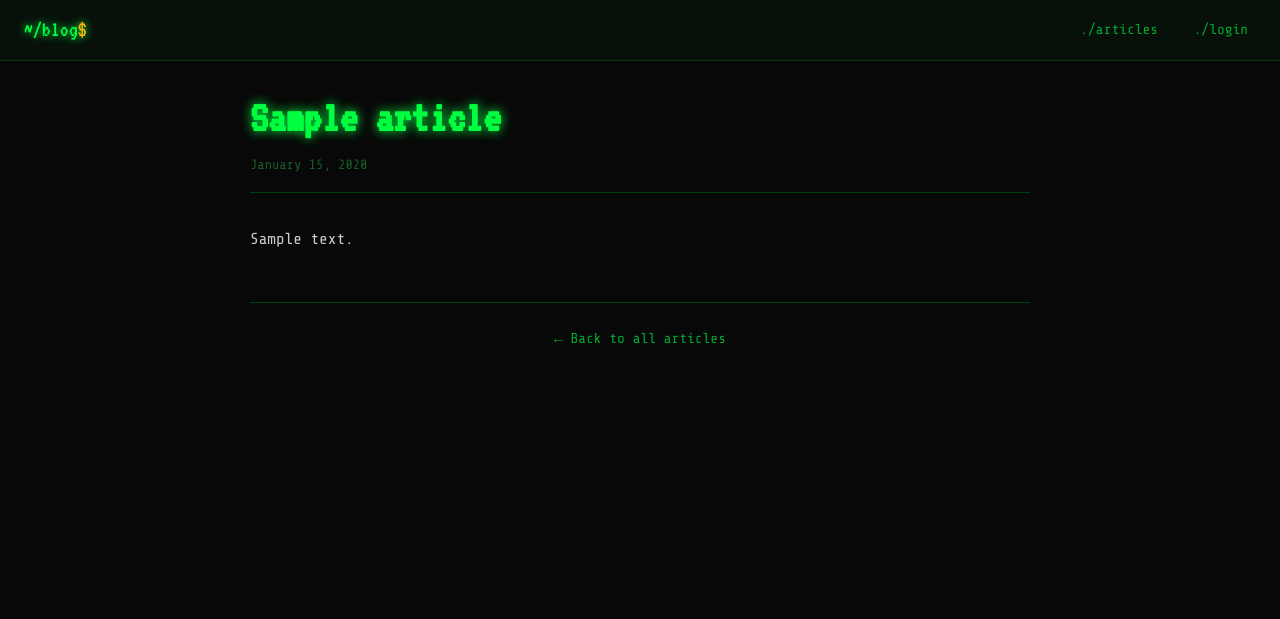
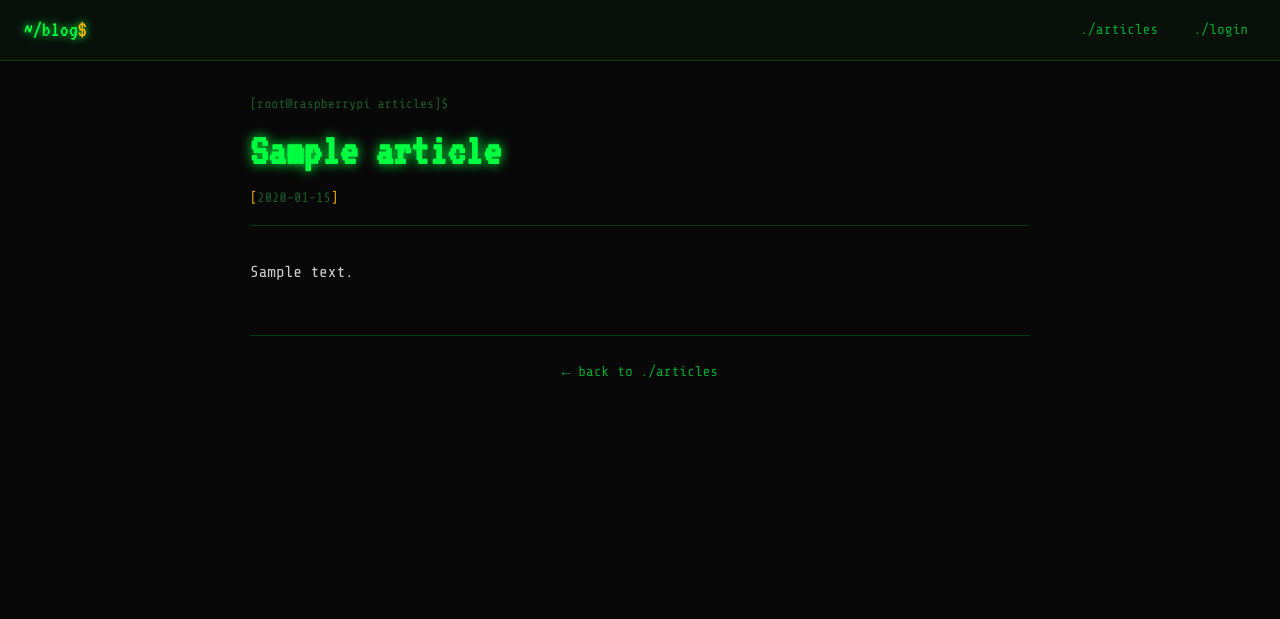
Before and after one commit to MarkeNoBoluo/Website, a Flask app: page /blog/sample in a window 1280 px wide. Shown: the top 619 px of the page. Run offline with Flask 3, Linux system fonts and the light colour scheme; tables that the repository leaves empty hold one stand-in row (values such as "Sample post"); parts of the project's set-up code (start-up, migrations or seed data) failed here and were passed over.

Commit message:
feat: update article template with terminal breadcrumb and meta brackets

```diff
--- a/app/blog/templates/blog/article.html
+++ b/app/blog/templates/blog/article.html
@@ -5,12 +5,10 @@
 {% block content %}
 <article class="article-detail">
     <header class="article-header">
+        <div class="t-prompt">[root@raspberrypi articles]$</div>
         <h1 class="article-title">{{ article.title }}</h1>
-
         <div class="article-meta">
-            <time datetime="{{ article.date.isoformat() }}">
-                {{ article.date.strftime('%B %d, %Y') }}
-            </time>
+            <span class="meta-bracket">[</span>{{ article.date.strftime('%Y-%m-%d') }}<span class="meta-bracket">]</span>
         </div>
     </header>
 
@@ -20,10 +18,8 @@
 
     <footer class="article-footer">
         <a href="{{ url_for('blog.index') }}" class="back-to-blog">
-            ← Back to all articles
+            ← back to ./articles
         </a>
     </footer>
 </article>
 {% endblock %}
-
-{% block extra_css %}{% endblock %}
```
